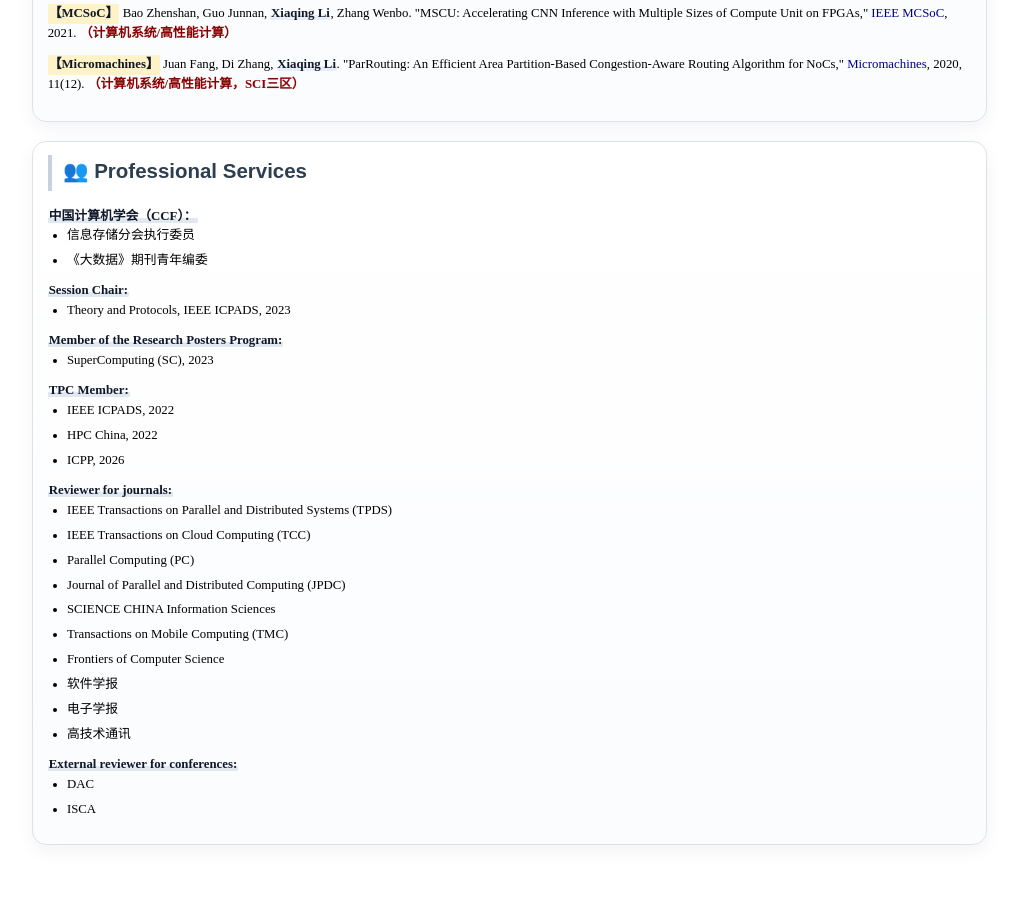
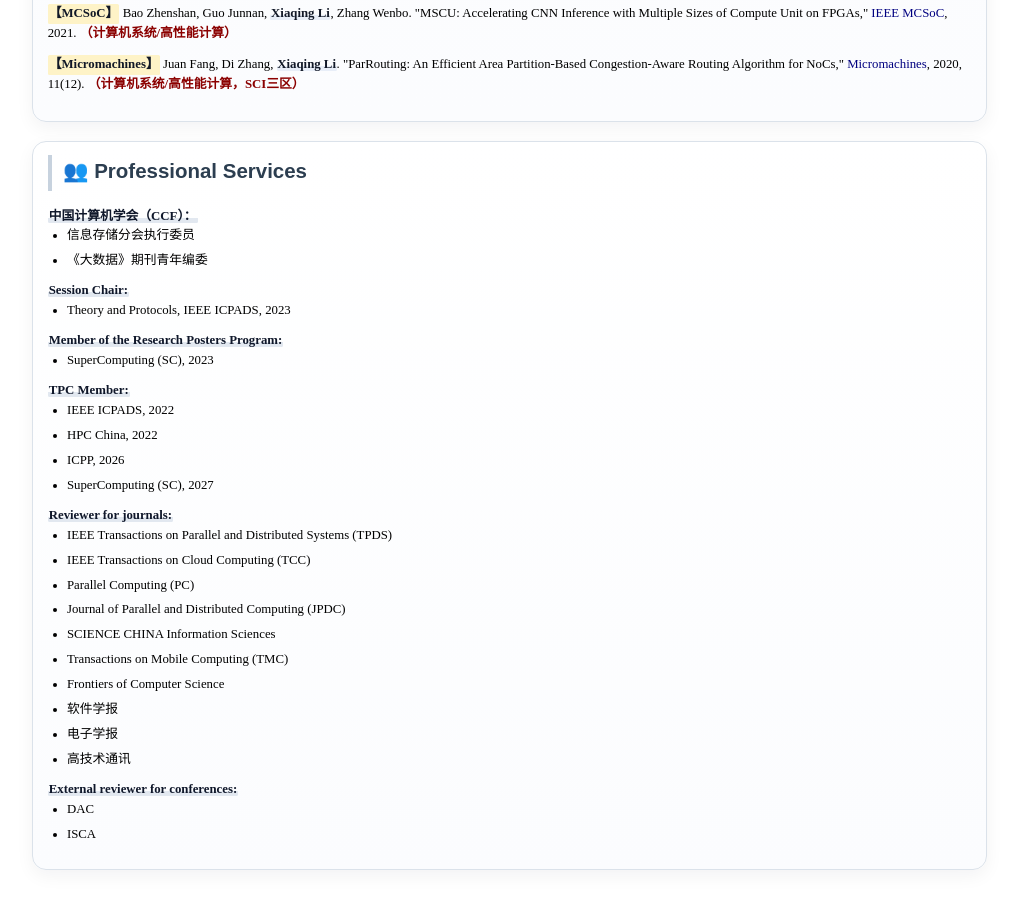
Before and after one commit to mlsys-research-jedy/mlsys-research-jedy.github.io, a Jekyll site: the page index.html, which Jekyll copies as it is, in a window 1280 px wide and 900 px high, scrolled down 3445 px. Shown: the whole window, without its empty margins (123-1141 px from the left). Built offline with Jekyll 4.4.1, drawn with Linux system fonts in a browser that asks for light colours; before the commit the page ends 4320 px from its top, so only the background shows below that.

Commit message:
Add SC 2027 TPC member

```diff
--- a/index.html
+++ b/index.html
@@ -530,6 +530,7 @@
             <li>IEEE ICPADS, 2022</li>
             <li>HPC China, 2022</li>
             <li>ICPP, 2026</li>
+            <li>SuperComputing (SC), 2027</li>
         </ul>
     </div>
 
```
